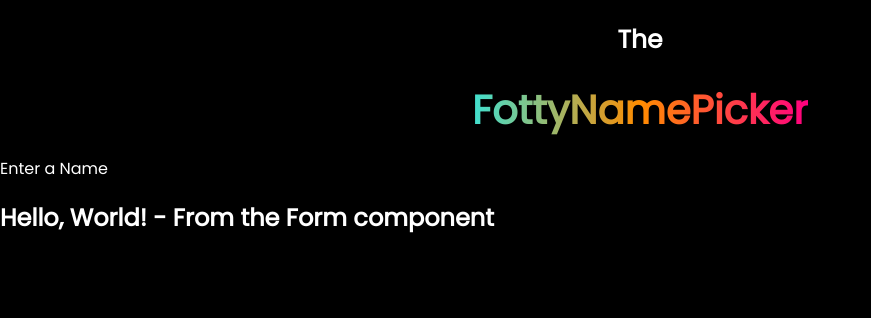
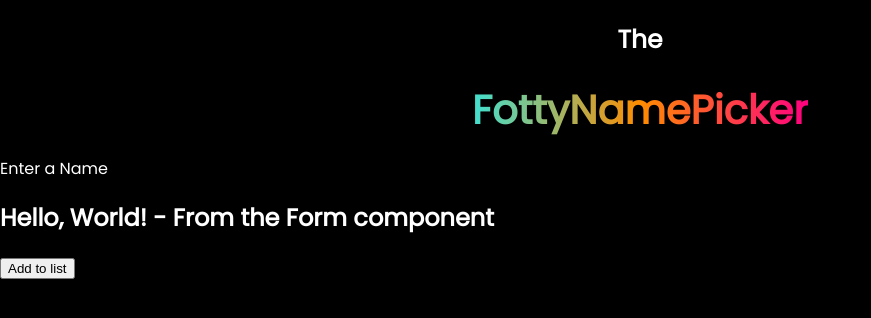
Before and after one commit to TechMilton/FootyNamePicker, a React (Create React App) app: page / in a window 1280 px wide. Shown: the top 318 px of the page, without its empty margins (0-871 px from the left). Built offline with nearby package versions, Linux system fonts and the light colour scheme.

Commit message:
Added button component.js and imported it to App.js

```diff
--- a/src/App.js
+++ b/src/App.js
@@ -7,12 +7,16 @@ import Form from './components/form/form';
 //Header related components
 import Header from './components/header/header';
 import EnterName from './components/header/enterName';
+import Button from './components/form/button';
 
 const App = () => (
   <>
+
     <Header />
     <EnterName />
+
     <Form />
+    <Button />
   </>
 );
 
--- /dev/null
+++ b/src/components/form/button.js
@@ -0,0 +1,13 @@
+import React from 'react';
+
+const Button = () => {
+    return (
+        <>
+            <div>
+                <button className="main-btn" type="submit">Add to list</button>
+            </div>
+        </>
+    );
+}
+
+export default Button;
```
